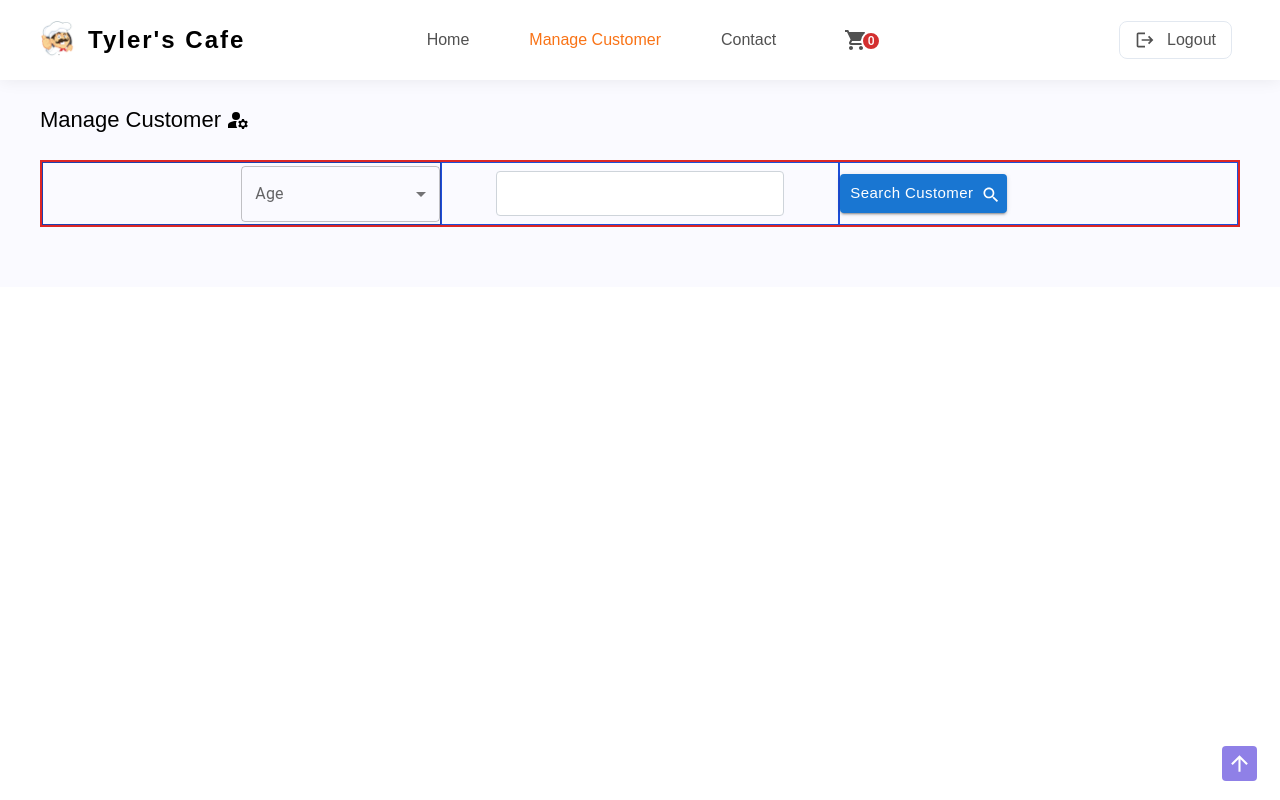
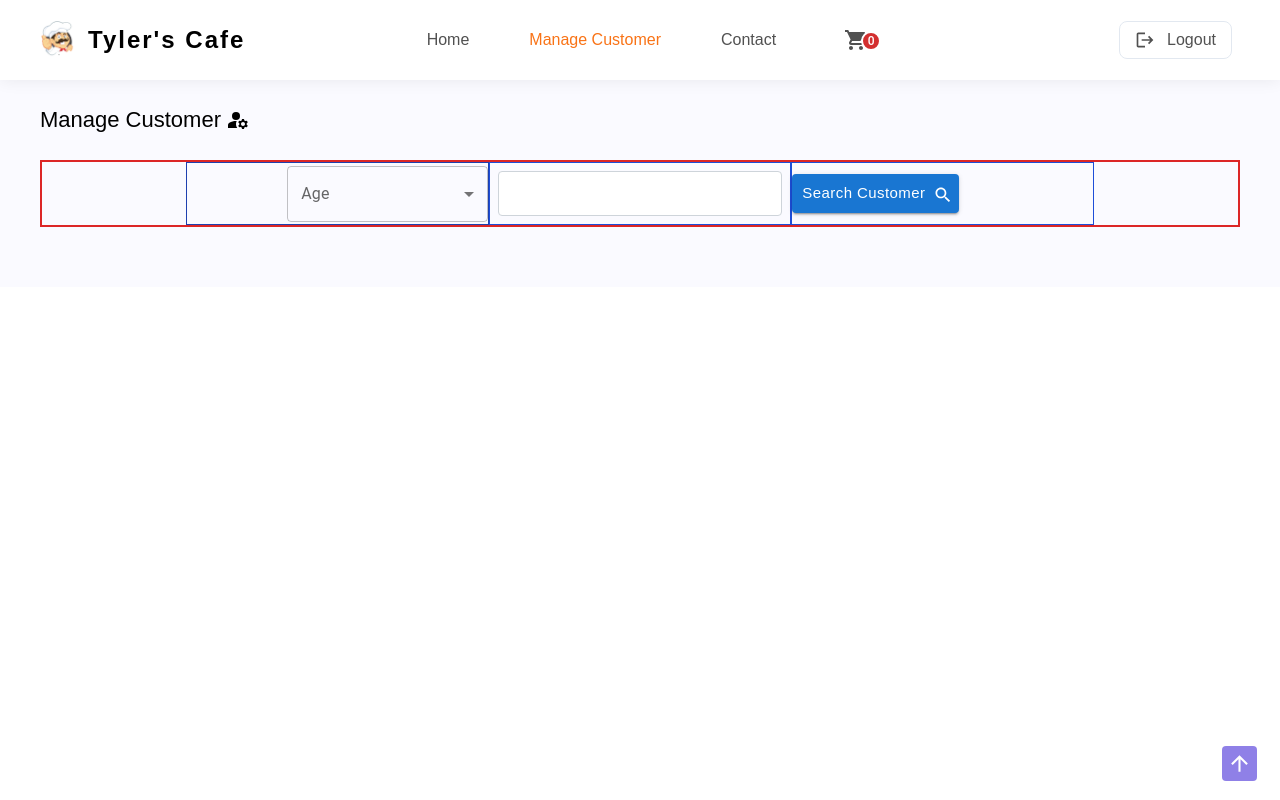
Before and after one commit to AshanSandeep06/Food-Shop-System, a React (Create React App) app in the folder frontend/: page /manage_customer in a window 1280 px wide. Built offline with nearby package versions, Linux system fonts and the light colour scheme.

Commit message:
Content Updated in ManageCustomer Component

```diff
--- a/frontend/src/pages/ManageCustomer/ManageCustomer.tsx
+++ b/frontend/src/pages/ManageCustomer/ManageCustomer.tsx
@@ -51,9 +51,9 @@ const ManageCustomer = () => {
         </div>
       </section>
 
-      <section className="my-6 border-2 border-red-600 grid grid-cols-1 sm:grid-cols-2 md:grid-cols-3 justify-center">
+      <section className="my-6 border-2 px-36 border-red-600 grid grid-cols-1 sm:grid-cols-2 md:grid-cols-3 justify-center">
         <div className="border border-blue-800 flex justify-end items-center">
-          <FormControl className="w-1/2">
+          <FormControl className="w-2/3">
             <InputLabel id="demo-simple-select-label">Age</InputLabel>
             <Select
               labelId="demo-simple-select-label"
```
